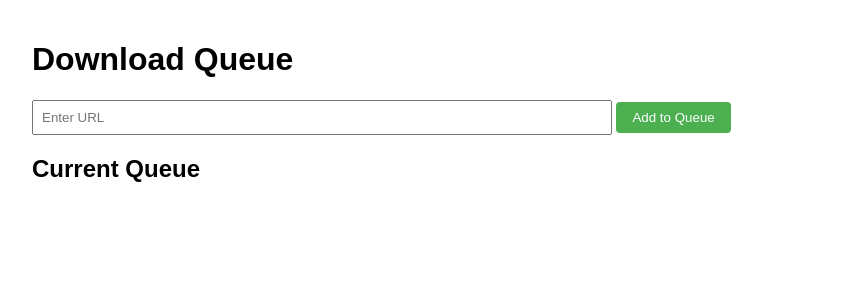
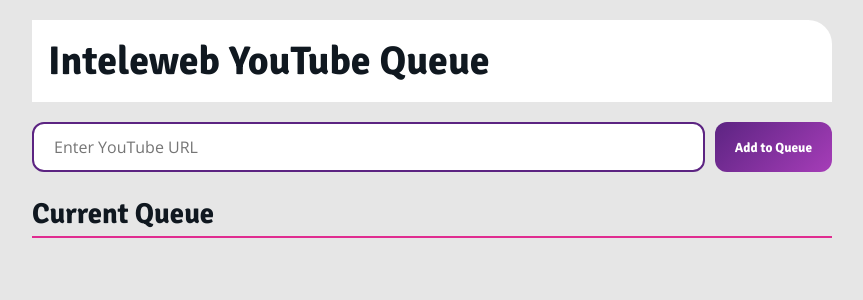
Before and after one commit to Inteleweb/youtube-queue, a Flask app: page / in a window 1280 px wide. Shown: the top 300 px of the page, without its empty margins (208-1071 px from the left). Run offline with Flask 3, Linux system fonts and the light colour scheme; data that the repository does not hold is empty; parts of the project's set-up code (start-up, migrations or seed data) failed here and were passed over; some libraries are stand-ins or nearby versions.

Commit message:
feat: Apply Inteleweb brand spec to UI

```diff
--- a/app/templates/index.html
+++ b/app/templates/index.html
@@ -1,81 +1,141 @@
 <!DOCTYPE html>
 <html>
 <head>
-    <title>Download Queue</title>
+    <title>Inteleweb YouTube Queue</title>
+    <link rel="preconnect" href="https://fonts.googleapis.com">
+    <link rel="preconnect" href="https://fonts.gstatic.com" crossorigin>
+    <link href="https://fonts.googleapis.com/css2?family=Open+Sans:wght@400;600;700&family=Signika:wght@400;500;700&display=swap" rel="stylesheet">
     <style>
         body {
-            font-family: Arial, sans-serif;
+            font-family: 'Open Sans', sans-serif;
+            background-color: #E6E6E6;
+            color: #4D4D4F;
+            margin: 0;
+            padding: 20px;
+        }
+        .container {
             max-width: 800px;
             margin: 0 auto;
-            padding: 20px;
+        }
+        .title-box {
+            background-color: #FFFFFF;
+            border-radius: 0 24px 0 0;
+            padding: 16px;
+            margin-bottom: 20px;
+        }
+        h1, h2 {
+            font-family: 'Signika', sans-serif;
+            font-weight: 700;
+            color: #101820;
+        }
+        h1 {
+            font-size: 2.5em;
+            margin: 0;
+        }
+        h2 {
+            font-size: 1.8em;
+            border-bottom: 2px solid #E02C90;
+            padding-bottom: 5px;
+        }
+        #add-form {
+            display: flex;
+            margin-bottom: 20px;
+        }
+        #url-input {
+            flex-grow: 1;
+            padding: 12px 20px;
+            border: 2px solid #5C2482;
+            border-radius: 12px;
+            font-family: 'Open Sans', sans-serif;
+            font-size: 1em;
+        }
+        button[type="submit"] {
+            font-family: 'Signika', sans-serif;
+            font-weight: 700;
+            background: linear-gradient(135deg, #5C2482, #A63DB8);
+            color: #FFFFFF;
+            border: none;
+            border-radius: 12px;
+            padding: 12px 20px;
+            cursor: pointer;
+            margin-left: 10px;
+            transition: transform 0.2s;
+        }
+        button[type="submit"]:hover {
+            transform: scale(1.05);
         }
         .queue-item {
             display: flex;
             align-items: center;
-            margin: 10px 0;
-            padding: 10px;
-            background-color: #f5f5f5;
-            border-radius: 4px;
+            margin: 15px 0;
+            padding: 15px;
+            background-color: #FFFFFF;
+            border-radius: 16px;
+            border: 1px solid #E6E6E6;
+            box-shadow: 0 2px 4px rgba(0,0,0,0.1);
         }
         .queue-item img {
             width: 120px;
             height: 90px;
-            margin-right: 10px;
+            margin-right: 15px;
+            border-radius: 8px;
         }
         .item-details {
             flex-grow: 1;
         }
+        .item-title {
+            font-family: 'Signika', sans-serif;
+            font-weight: 700;
+            font-size: 1.2em;
+            color: #101820;
+        }
         .progress-bar {
             width: 100%;
-            background-color: #ddd;
+            background-color: #E6E6E6;
+            border-radius: 8px;
+            margin: 5px 0;
         }
         .progress {
             width: 0%;
             height: 20px;
-            background-color: #4CAF50;
+            background-color: #5C2482;
+            border-radius: 8px;
             text-align: center;
             line-height: 20px;
             color: white;
+            transition: width 0.5s;
         }
-        #url-input {
-            width: 70%;
-            padding: 8px;
-        }
-        button {
-            padding: 8px 16px;
-            background-color: #4CAF50;
-            color: white;
-            border: none;
-            border-radius: 4px;
-            cursor: pointer;
-        }
-        button:hover {
-            background-color: #45a049;
+        .status-text {
+            font-family: 'Open Sans', sans-serif;
+            font-size: 0.9em;
+            color: #4D4D4F;
         }
     </style>
 </head>
 <body>
-    <h1>Download Queue</h1>
-    <div>
+    <div class="container">
+        <div class="title-box">
+            <h1>Inteleweb YouTube Queue</h1>
+        </div>
         <form id="add-form">
-            <input type="text" id="url-input" placeholder="Enter URL" required>
+            <input type="text" id="url-input" placeholder="Enter YouTube URL" required>
             <button type="submit">Add to Queue</button>
         </form>
-    </div>
         <h2>Current Queue</h2>
         <div id="queue-list">
             {% for item in queue %}
             <div class="queue-item" data-url="{{ item.url }}">
                 <img src="{{ item.thumbnail }}" alt="thumbnail">
                 <div class="item-details">
-                <div>{{ item.title }}</div>
+                    <div class="item-title">{{ item.title }}</div>
                     <div class="progress-bar">
                         <div class="progress">0%</div>
                     </div>
-                <div class="status-text"></div>
+                    <div class="status-text">Waiting...</div>
                 </div>
             </div>
             {% endfor %}
+        </div>
     </div>
 
     <script src="https://cdnjs.cloudflare.com/ajax/libs/socket.io/4.0.1/socket.io.js"></script>
@@ -99,10 +159,6 @@
             .then(data => {
                 if (data.status === 'success') {
                     urlInput.value = '';
-                    // The backend will now send the updated queue via websockets
-                    // so we don't need to manually update the queue here.
-                    // However, for a better UX, we can add a placeholder item
-                    // until the server confirms.
                 } else {
                     alert("Error: " + data.error);
                 }
@@ -140,13 +196,12 @@
             }
         });
 
-        // Function to fetch and render the initial queue state
         function fetchAndRenderQueue() {
             fetch('/status')
                 .then(response => response.json())
                 .then(data => {
                     const queueList = document.getElementById('queue-list');
-                    queueList.innerHTML = ''; // Clear existing list
+                    queueList.innerHTML = '';
                     data.forEach(item => {
                         const div = document.createElement('div');
                         div.className = 'queue-item';
@@ -154,7 +209,7 @@
                         div.innerHTML = `
                             <img src="${item.thumbnail}" alt="thumbnail">
                             <div class="item-details">
-                                <div>${item.title}</div>
+                                <div class="item-title">${item.title}</div>
                                 <div class="progress-bar">
                                     <div class="progress">0%</div>
                                 </div>
```
Also changed, not shown: 1 other file. Lines whose indentation alone changed are shown as unchanged.
